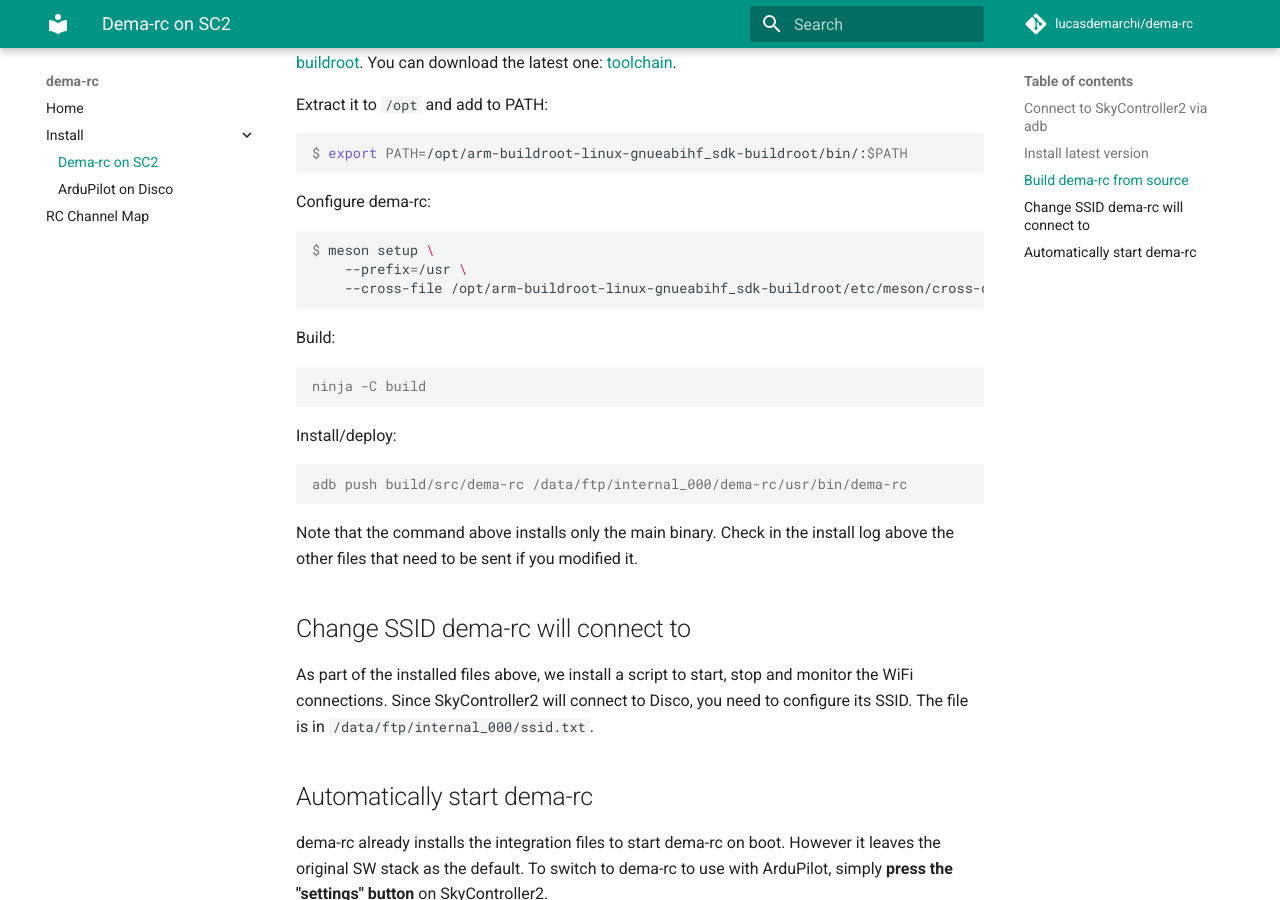
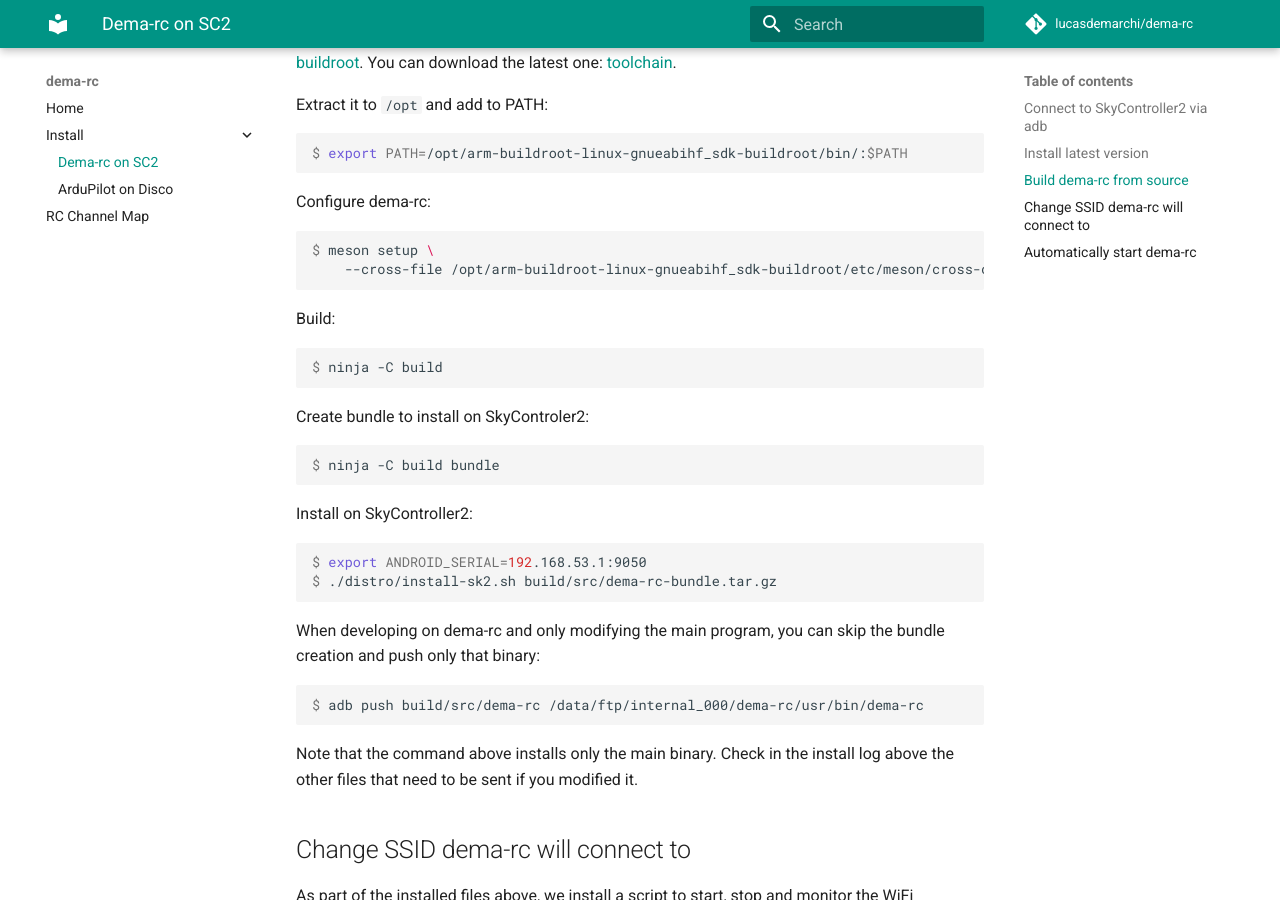
Before and after one commit to ArduPilot/dema-rc, an MkDocs documentation site: the page built from docs/install-demarc.md, in a window 1280 px wide and 900 px high, scrolled down 1478 px. Built offline with MkDocs 1.6.1 and Material for MkDocs 9.7.7, drawn with Linux system fonts in a browser that asks for light colours; comment, search, counter and statistics services are not loaded.

Commit message:
docs: update install from source instructions

````diff
--- a/docs/install-demarc.md
+++ b/docs/install-demarc.md
@@ -77,18 +77,30 @@
 
 ```console
 $ meson setup \
-    --prefix=/usr \
     --cross-file /opt/arm-buildroot-linux-gnueabihf_sdk-buildroot/etc/meson/cross-compilation.conf
 ```
 
 Build:
 ```console
-ninja -C build
+$ ninja -C build
 ```
 
-Install/deploy:
+Create bundle to install on SkyControler2:
 ```console
-adb push build/src/dema-rc /data/ftp/internal_000/dema-rc/usr/bin/dema-rc
+$ ninja -C build bundle
+```
+
+Install on SkyController2:
+```console
+$ export ANDROID_SERIAL=192.168.53.1:9050
+$ ./distro/install-sk2.sh build/src/dema-rc-bundle.tar.gz
+```
+
+When developing on dema-rc and only modifying the main program, you can skip
+the bundle creation and push only that binary:
+
+```console
+$ adb push build/src/dema-rc /data/ftp/internal_000/dema-rc/usr/bin/dema-rc
 ```
 
 Note that the command above installs only the main binary. Check in the install
````
